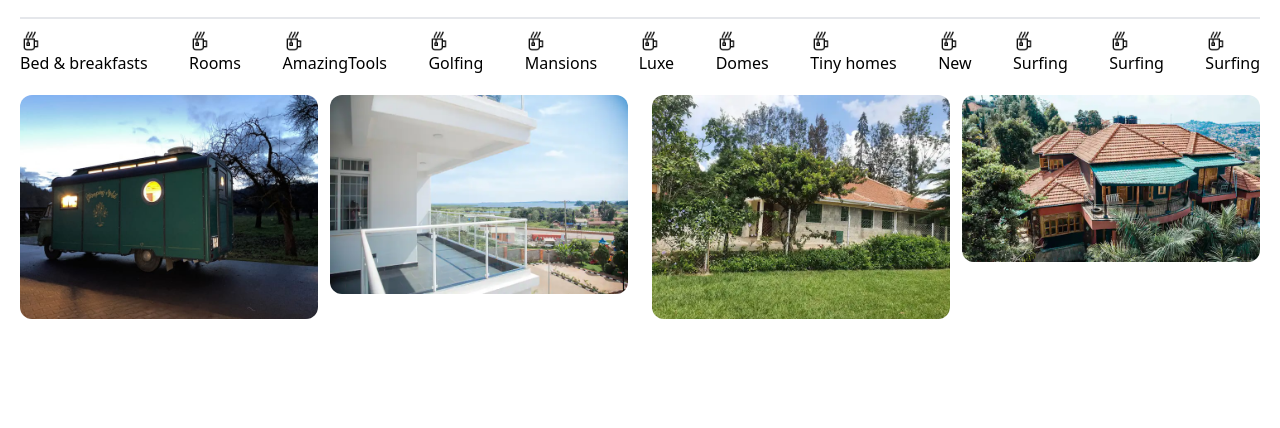
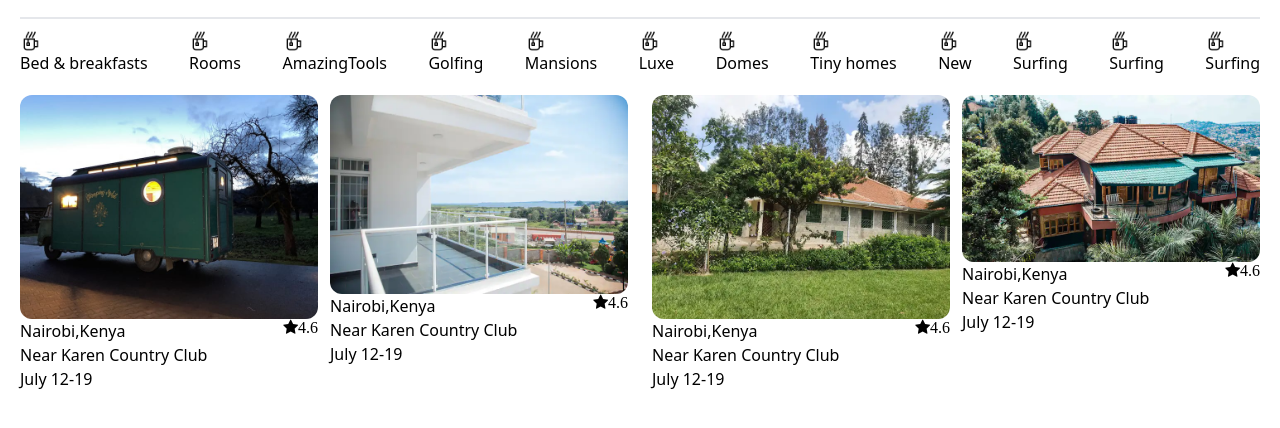
Before and after one commit to uwingabirejoselyne/Airbnb_cloning, a website: page index.html in a window 1280 px wide. Shown: the part 80-508 px from the top of the page. Drawn offline with Linux system fonts and the light colour scheme.

Commit message:
some change

```diff
--- a/index.html
+++ b/index.html
@@ -122,15 +122,47 @@
         <div class="flex justify-between">
             <div class="w-1/4">
                 <img src="./images/car.jpeg" alt="" class="rounded-xl">
+                <div class="flex flex-col">
+                    <div class="flex flex-row justify-between" >
+                        <h2>Nairobi,Kenya</h2>
+                        <i class="fa fa-star"><span>4.6</span></i>
+                    </div>
+                    <span>Near Karen Country Club</span>
+                    <span>July 12-19</span>
+                </div>
             </div>
             <div class="w-1/4 mx-3">
                 <img src="./images/house3.webp" alt="" class="rounded-xl">
+                <div class="flex flex-col">
+                    <div class="flex flex-row justify-between" >
+                        <h2>Nairobi,Kenya</h2>
+                        <i class="fa fa-star"><span>4.6</span></i>
+                    </div>
+                    <span>Near Karen Country Club</span>
+                    <span>July 12-19</span>
+                </div>
             </div>
             <div class="w-1/4 mx-3">
                 <img src="./images/house2.webp" alt="" class="rounded-xl">
+                <div class="flex flex-col">
+                    <div class="flex flex-row justify-between" >
+                        <h2>Nairobi,Kenya</h2>
+                        <i class="fa fa-star"><span>4.6</span></i>
+                    </div>
+                    <span>Near Karen Country Club</span>
+                    <span>July 12-19</span>
+                </div>
             </div>
             <div class="w-1/4">
-                <img src="./images/house1.webp" alt="" class="rounded-xl">
+                <img src="./images/house1.webp" alt="" class="rounded-xl h-100" height="100">
+                <div class="flex flex-col">
+                    <div class="flex flex-row justify-between" >
+                        <h2>Nairobi,Kenya</h2>
+                        <i class="fa fa-star"><span>4.6</span></i>
+                    </div>
+                    <span>Near Karen Country Club</span>
+                    <span>July 12-19</span>
+                </div>
             </div>
         </div>
     </section>
```
Also changed, not shown: public/output.css.
